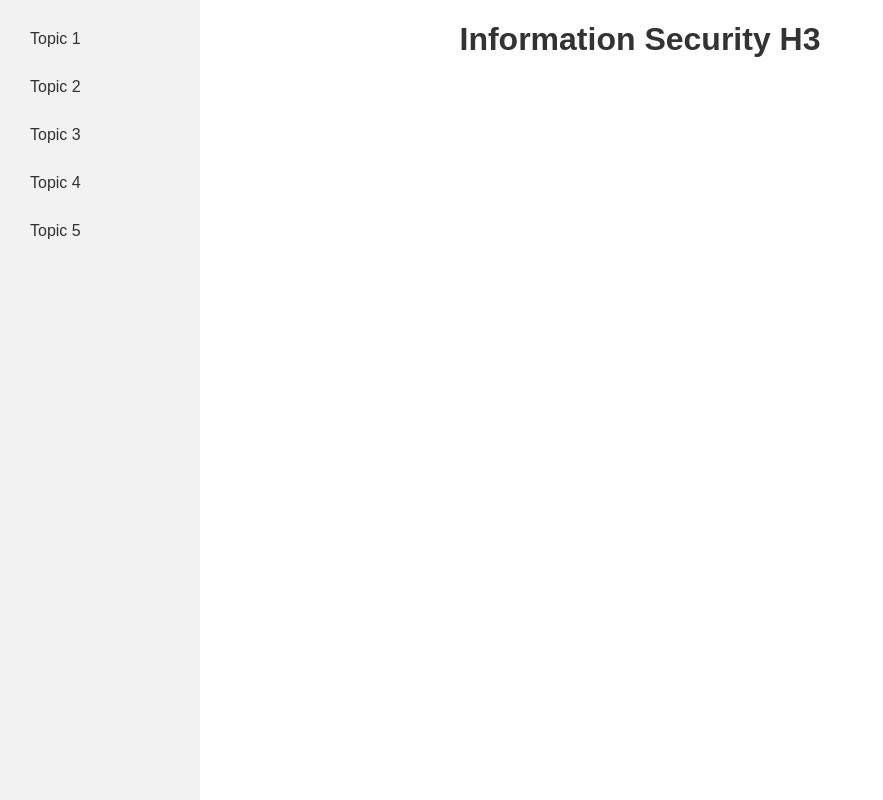
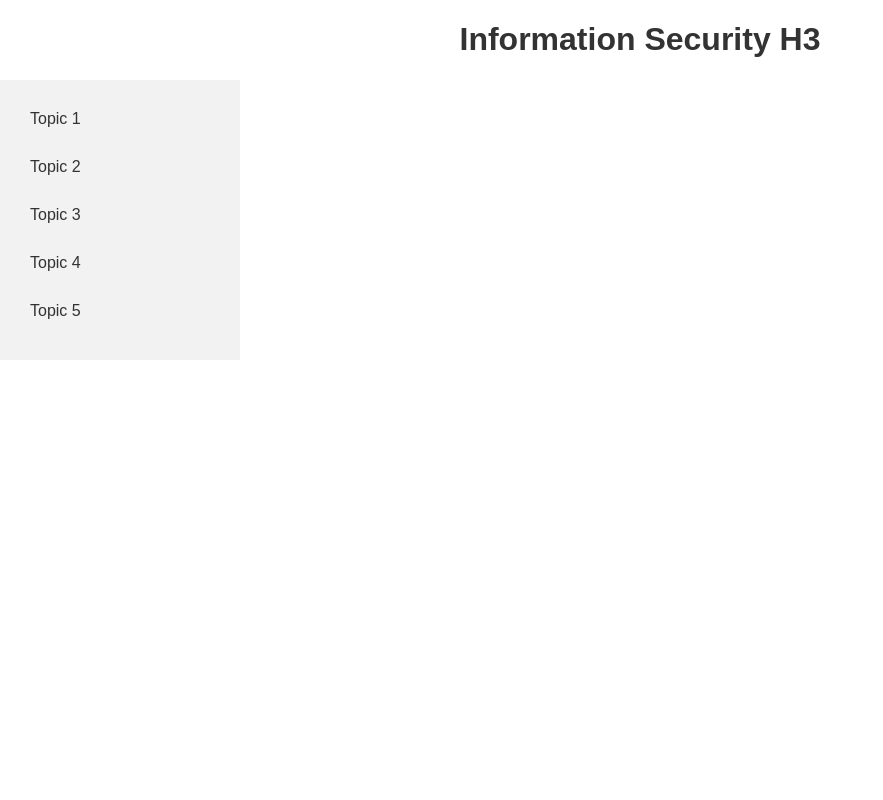
Before and after one commit to rolandogonzagajr/InfoSecH3, a plain HTML site: page index.html in a window 1280 px wide. Shown: the whole page, without its empty margins (0-883 px from the left). Drawn offline with Linux system fonts and the light colour scheme.

Commit message:
Update style.css

```diff
--- a/style.css
+++ b/style.css
@@ -10,14 +10,9 @@ body {
 }
 
 .leftnav {
-    position: fixed;
-    top: 0;
-    left: 0;
-    height: 100%;
-    width: 200px; /* Adjust the width as needed */
     background-color: #f2f2f2;
     padding: 20px;
-    box-sizing: border-box;
+    width: 200px;
 }
 
 .leftnav a {
```
